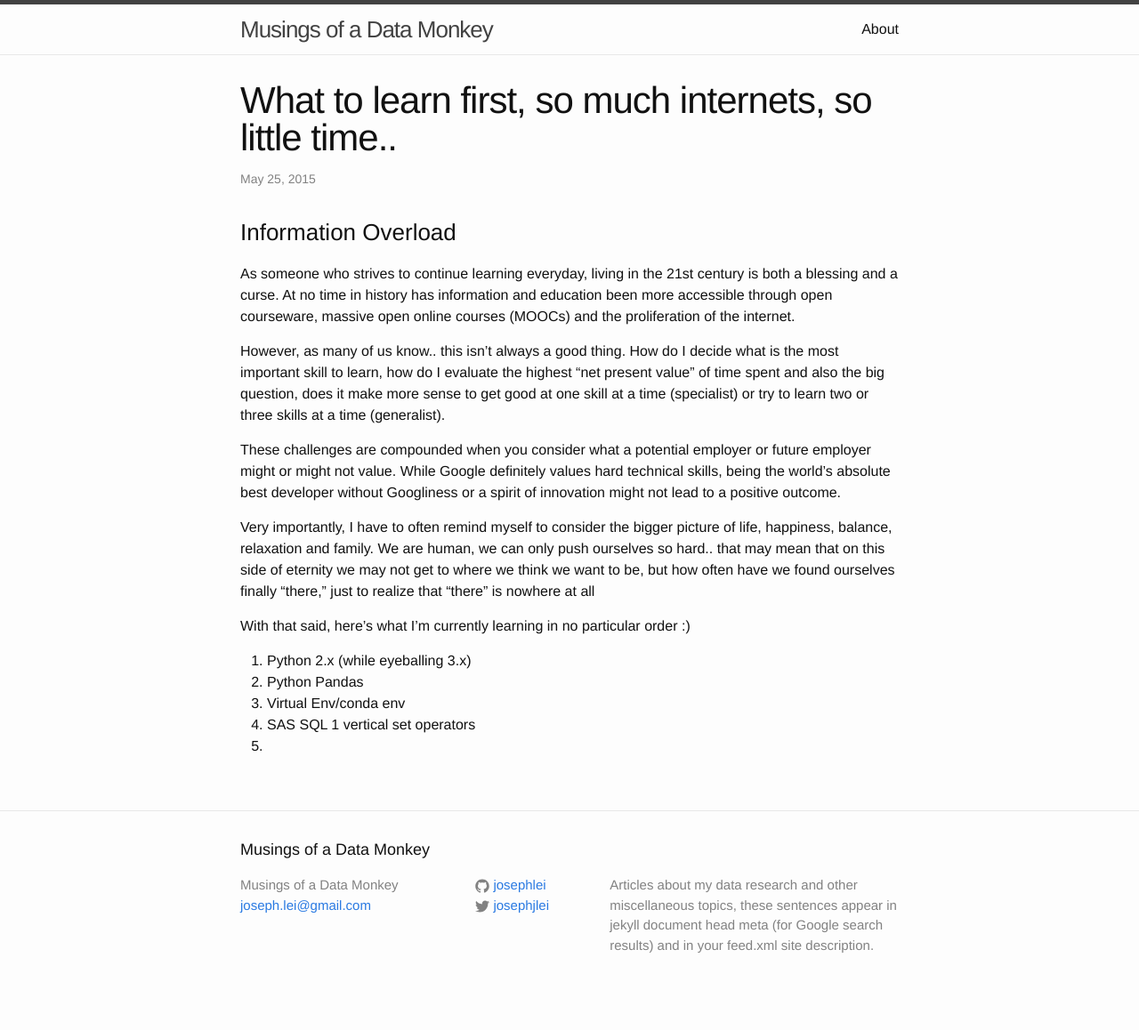
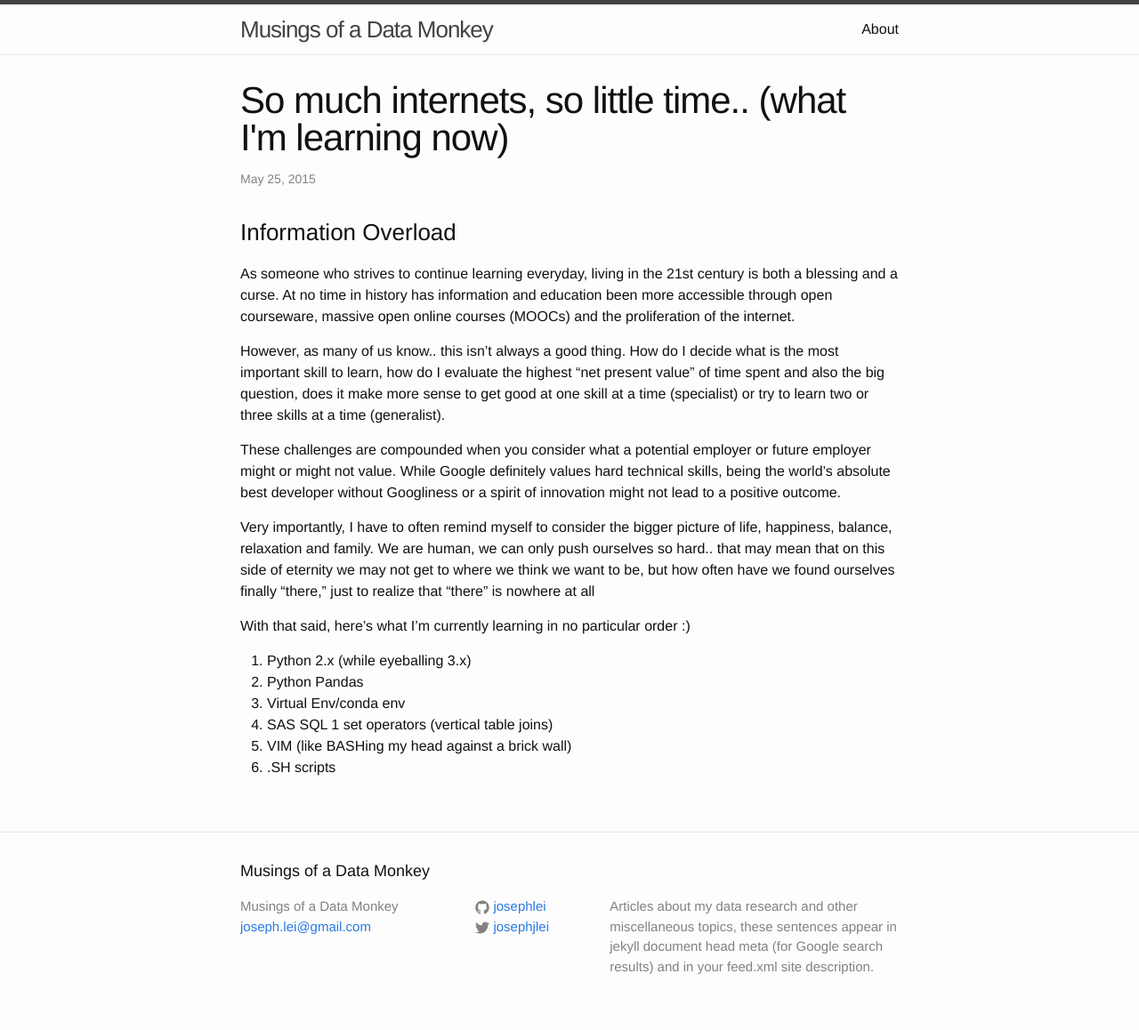
Before and after one commit to josephlei/jjl-website, a Jekyll site: the page built from _posts/2015-05-25-what-to-learn-first.markdown, in a window 1280 px wide. Shown: the whole page at 89% size. Built offline with Jekyll 4.4.1, drawn with Linux system fonts in a browser that asks for light colours; before the commit the page ends 1134 px from its top, so only the background shows below that.

Commit message:
ud article

```diff
--- a/_posts/2015-05-25-what-to-learn-first.markdown
+++ b/_posts/2015-05-25-what-to-learn-first.markdown
@@ -1,6 +1,6 @@
 ---
 layout: post
-title:  "What to learn first, so much internets, so little time.."
+title:  "So much internets, so little time.. (what I'm learning now)"
 date:   2015-05-25
 categories:
 published: true
@@ -21,5 +21,6 @@ With that said, here's what I'm currently learning in no particular order :)
 1. Python 2.x (while eyeballing 3.x)
 2. Python Pandas
 3. Virtual Env/conda env
-4. SAS SQL 1 vertical set operators
-5.
+4. SAS SQL 1 set operators (vertical table joins)
+5. VIM (like BASHing my head against a brick wall)
+6. .SH scripts
```
